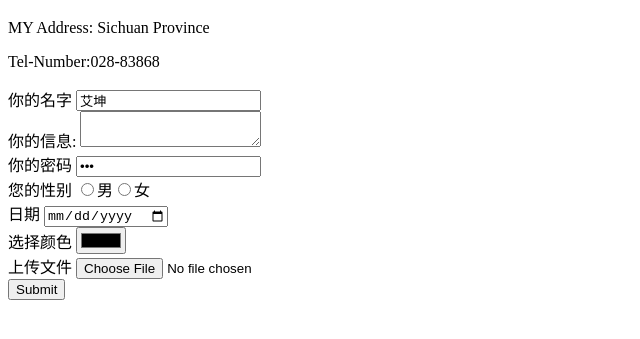
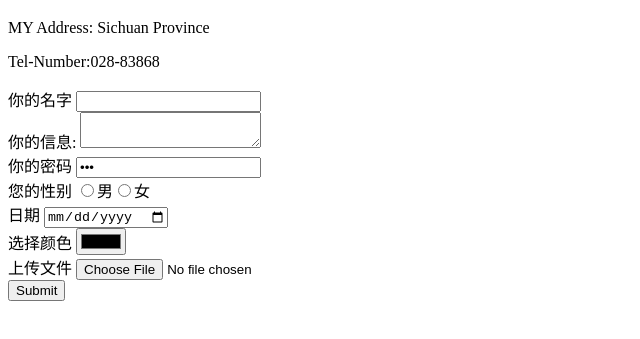
Before and after one commit to aijiakun/aj, a plain HTML site: page aijia.html in a window 1280 px wide. Shown: the part 61-400 px from the top of the page, without its empty margins (0-640 px from the left). Drawn offline with Linux system fonts and the light colour scheme.

Commit message:
Update aijia.html

```diff
--- a/aijia.html
+++ b/aijia.html
@@ -13,7 +13,7 @@
 
     <form action="httos://www.baidu.com"method="get">
         <label>你的名字</label>
-        <input type="text" name="你的名字" value="艾坤"><br>
+        <input type="text" name="你的名字" value=""><br>
         <label>你的信息:</label>
         <textarea></textarea><br>
         <label>你的密码</label>
```
